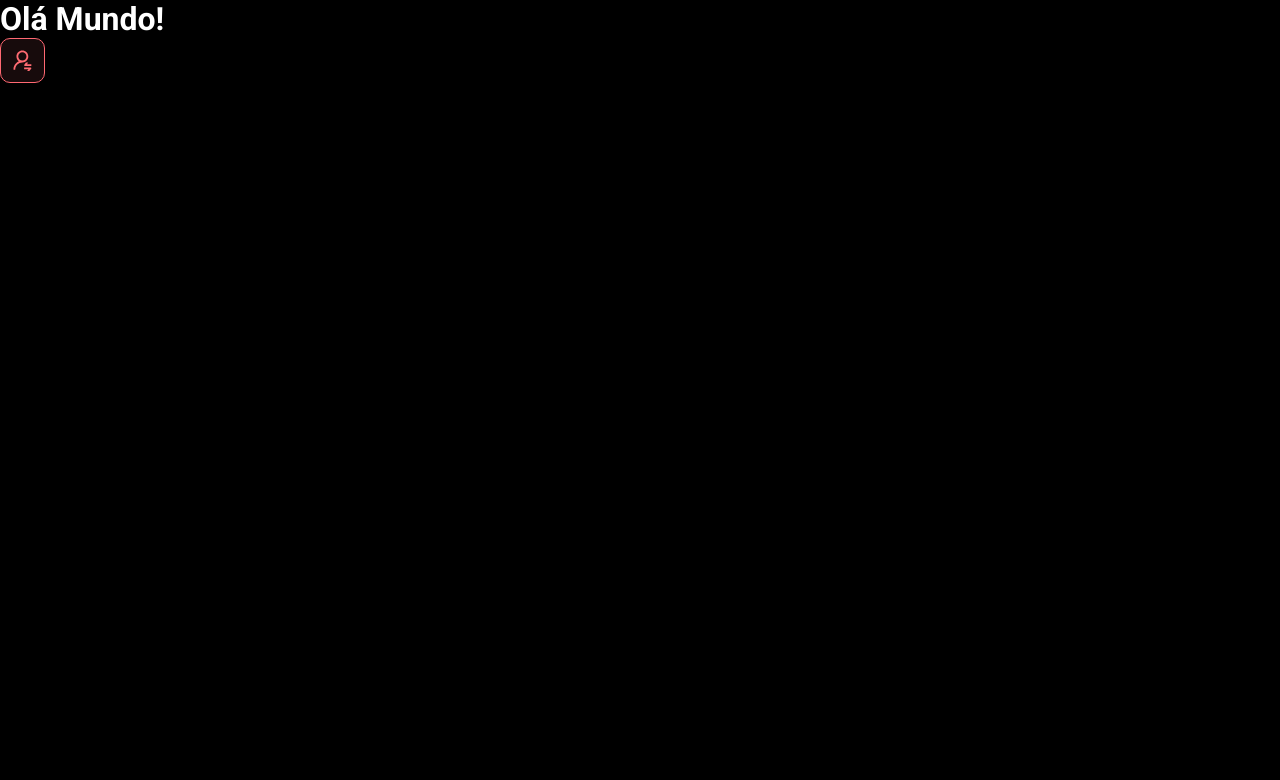
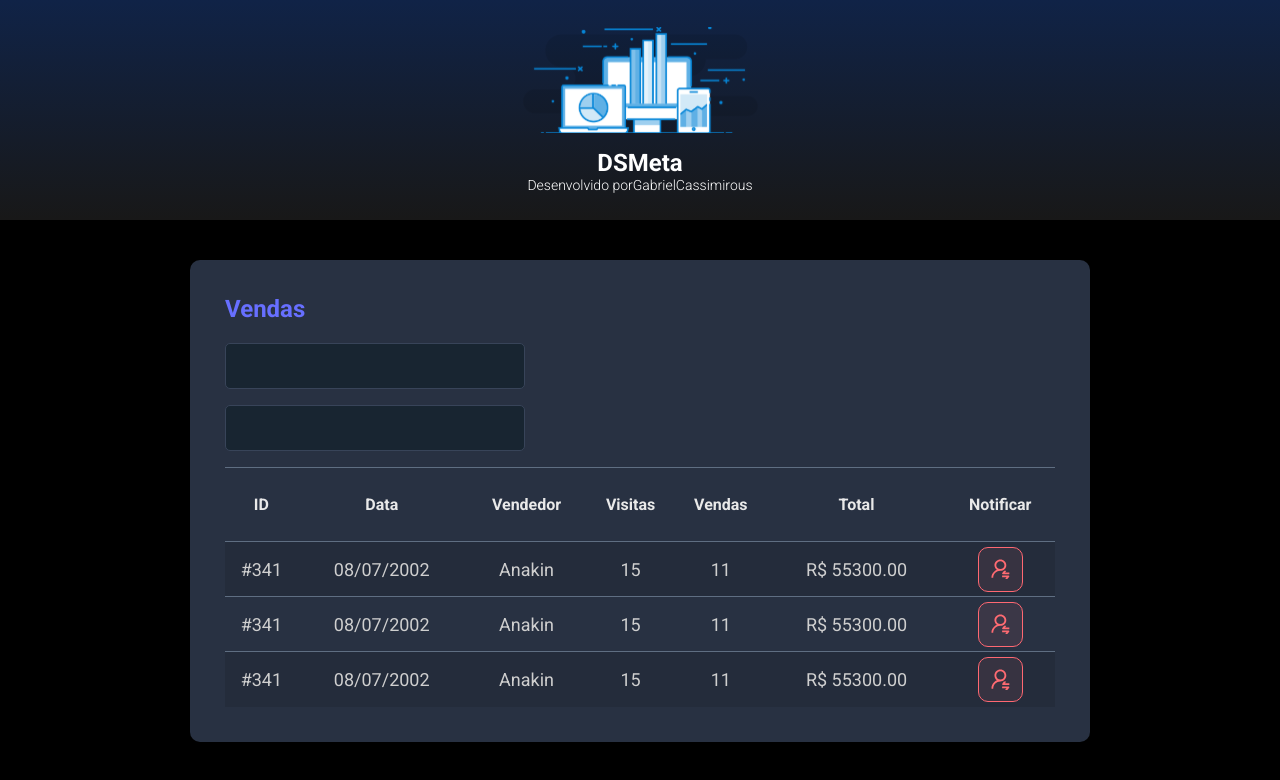
Before and after one commit to GabrielCassimirous/dsmeta, a React (Vite) app in the folder frontend/: page / in a window 1280 px wide. Shown: the top 780 px of the page. Built offline with nearby package versions, Linux system fonts and the light colour scheme.

Commit message:
Other Components

```diff
--- a/frontend/src/App.tsx
+++ b/frontend/src/App.tsx
@@ -1,10 +1,16 @@
-import NotificatinButton from "./componentes/NotificationButton"
-
+import SalesCard from "./Components/SalesCard"
+import Header from "./Components/Header"
 function App() {
   return (
     <>
-      <h1>Olá Mundo!</h1>
-      <NotificatinButton />
+      <Header />
+      <main>
+        <section id="sales">
+          <div className="dsmeta-card-container">
+            <SalesCard />
+          </div>
+        </section>
+      </main>
     </>
   )
 }
--- /dev/null
+++ b/frontend/src/Components/Header/index.tsx
@@ -0,0 +1,18 @@
+import logo from '../../assets/img/Logo.svg'
+import './styles.css'
+function Header() {
+    return (
+        <header>
+            <div className="dsmeta-logo-container">
+                <img src={logo} alt="DSMeta" />
+                <h1>DSMeta</h1>
+                <p>
+                    Desenvolvido por
+                    <a href="https://github.com/GabrielCassimirous">GabrielCassimirous</a>
+                </p>
+            </div>
+        </header>
+    )
+}
+
+export default Header
--- /dev/null
+++ b/frontend/src/Components/Header/styles.css
@@ -0,0 +1,28 @@
+header {
+    background: linear-gradient(180deg, #102347 0%, #181818 100%);
+    height: 220px;
+    display: flex;
+    align-items: center;
+    justify-content: center;
+}
+
+.dsmeta-logo-container {
+
+    display: flex;
+    flex-direction: column;
+    align-items: center;
+}
+
+.dsmeta-logo-container img {
+    width: 235px;
+}
+
+.dsmeta-logo-container h1 {
+    margin-top: 14.73px;
+    font-size: 24px;
+}
+
+.dsmeta-logo-container p {
+    font-size: 14px;
+    font-weight: 300;
+}
--- /dev/null
+++ b/frontend/src/Components/NotificationButton/index.tsx
@@ -0,0 +1,13 @@
+import icon from '../../assets/img/Notification-icon.svg'
+
+import './styles.css'
+
+function NotificationButton() {
+    return (
+        <div className="dsmeta-red-btn">
+        <img src={icon} alt="Notificar"/>
+    </div>
+    )
+  }
+
+  export default NotificationButton
--- /dev/null
+++ b/frontend/src/Components/SalesCard/index.tsx
@@ -0,0 +1,76 @@
+import NotificationButton from '../NotificationButton'
+import './styles.css'
+
+function SalesCard() {
+    return (
+        <div className="dsmeta-card">
+            <h2 className="dsmeta-sales-title">Vendas</h2>
+            <div>
+                <div className="dsmeta-form-control-container">
+                    <input className="dsmeta-form-control" type="01/02/2022" />
+                </div>
+                <div className="dsmeta-form-control-container">
+                    <input className="dsmeta-form-control" type="text" />
+                </div>
+            </div>
+            <div>
+                <table className="dsmeta-sales-table">
+                    <thead>
+                        <tr>
+                            <th className="show992">ID</th>
+                            <th className="show576">Data</th>
+                            <th>Vendedor</th>
+                            <th className="show992">Visitas</th>
+                            <th className="show992">Vendas</th>
+                            <th>Total</th>
+                            <th>Notificar</th>
+                        </tr>
+                    </thead>
+                    <tbody>
+                        <tr> <td className="show992">#341</td>
+                            <td className="show576">08/07/2002</td>
+                            <td>Anakin</td>
+                            <td className="show992">15</td>
+                            <td className="show992">11</td>
+                            <td>R$ 55300.00</td>
+                            <td>
+                                <div className="dsmeta-red-btn-container">
+                                    <NotificationButton />
+                                </div>
+                            </td>
+                        </tr>
+                        <tr>
+                            <td className="show992">#341</td>
+                            <td className="show576">08/07/2002</td>
+                            <td>Anakin</td>
+                            <td className="show992">15</td>
+                            <td className="show992">11</td>
+                            <td>R$ 55300.00</td>
+                            <td>
+                                <div className="dsmeta-red-btn-container">
+                                    <NotificationButton />
+                                </div>
+                            </td>
+                        </tr>
+                        <tr>
+                            <td className="show992">#341</td>
+                            <td className="show576">08/07/2002</td>
+                            <td>Anakin</td>
+                            <td className="show992">15</td>
+                            <td className="show992">11</td>
+                            <td>R$ 55300.00</td>
+                            <td>
+                                <div className="dsmeta-red-btn-container">
+                                    <NotificationButton />
+                                </div>
+                            </td>
+                        </tr>
+                    </tbody>
+                </table>
+            </div>
+        </div>
+
+    )
+}
+
+export default SalesCard
--- /dev/null
+++ b/frontend/src/Components/SalesCard/styles.css
@@ -0,0 +1,97 @@
+.dsmeta-card {
+    border-radius: 10px;
+    background-color: #283142;
+    padding: 30px 10px;
+}
+
+.dsmeta-sales-title {
+    color: #676fff;
+    font-size: 24px;
+    margin-bottom: 20px;
+}
+
+.dsmeta-form-control-container {
+    margin-bottom: 16px;
+    max-width: 300px;
+}
+
+.dsmeta-form-control {
+    width: 100%;
+    height: 46px;
+    background-color: #182531;
+    border: 1px solid #384459;
+    border-radius: 5px;
+    color: #9AAABE;
+    padding: 0 20px;
+    font-size: 18px;
+}
+
+.dsmeta-sales-table {
+    border-spacing: 0;
+    width: 100%;
+    border-collapse: collapse;
+}
+
+.dsmeta-sales-table thead {
+    height: 55px;
+    font-size: 16px;
+    color: #E9E9E9;
+    font-weight: 700;
+}
+
+.dsmeta-sales-table tbody {
+    font-size: 14px;
+    font-weight: 400;
+    color: #CFCFCF;
+    text-align: center;
+}
+
+.dsmeta-sales-table tr {
+    height: 74px;
+    border-top: 1px solid #5F6E82;
+}
+
+.dsmeta-sales-table tr:hover>td {
+    background-color: #384459;
+}
+
+.dsmeta-sales-table tbody tr:nth-child(odd) {
+    background-color: #242C3B;
+}
+
+.dsmeta-red-btn-container {
+    display: flex;
+    justify-content: center;
+}
+
+.show576 {
+    display: none;
+}
+
+@media (min-width: 576px) {
+    .show576 {
+        display: table-cell;
+    }
+
+    .dsmeta-card {
+        padding: 35px;
+    }
+
+    .dsmeta-sales-table tbody tr {
+        height: 55px;
+    }
+
+    .dsmeta-sales-table tbody {
+        font-size: 18px;
+    }
+}
+
+.show992 {
+    display: none;
+}
+
+@media (min-width: 996px) {
+    .show992 {
+        display: table-cell;
+    }
+}
--- a/frontend/src/componentes/NotificationButton/index.tsx
+++ /dev/null
@@ -1,11 +0,0 @@
-import icon from '../../assets/img/Notification-icon.svg'
-import "./styles.css"
-function NotificatinButton() {
-    return (
-        <div className="dsmeta-red-btn">
-            <img src= {icon} alt="Notificar" />
-        </div>
-    )
-}
-
-export default NotificatinButton
--- a/frontend/src/index.css
+++ b/frontend/src/index.css
@@ -14,3 +14,11 @@
     color: unset;
     text-decoration: none;
 }
+.dsmeta-card-container {
+    width: 100%;
+    max-width: 900px;
+    margin: 0 auto;
+}
+#sales {
+    padding: 40px 10px;
+    }
```
Also changed, not shown: frontend/src/Components/NotificationButton/styles.css (renamed from frontend/src/componentes/NotificationButton/styles.css), frontend/src/assets/img/Logo.svg (added).
